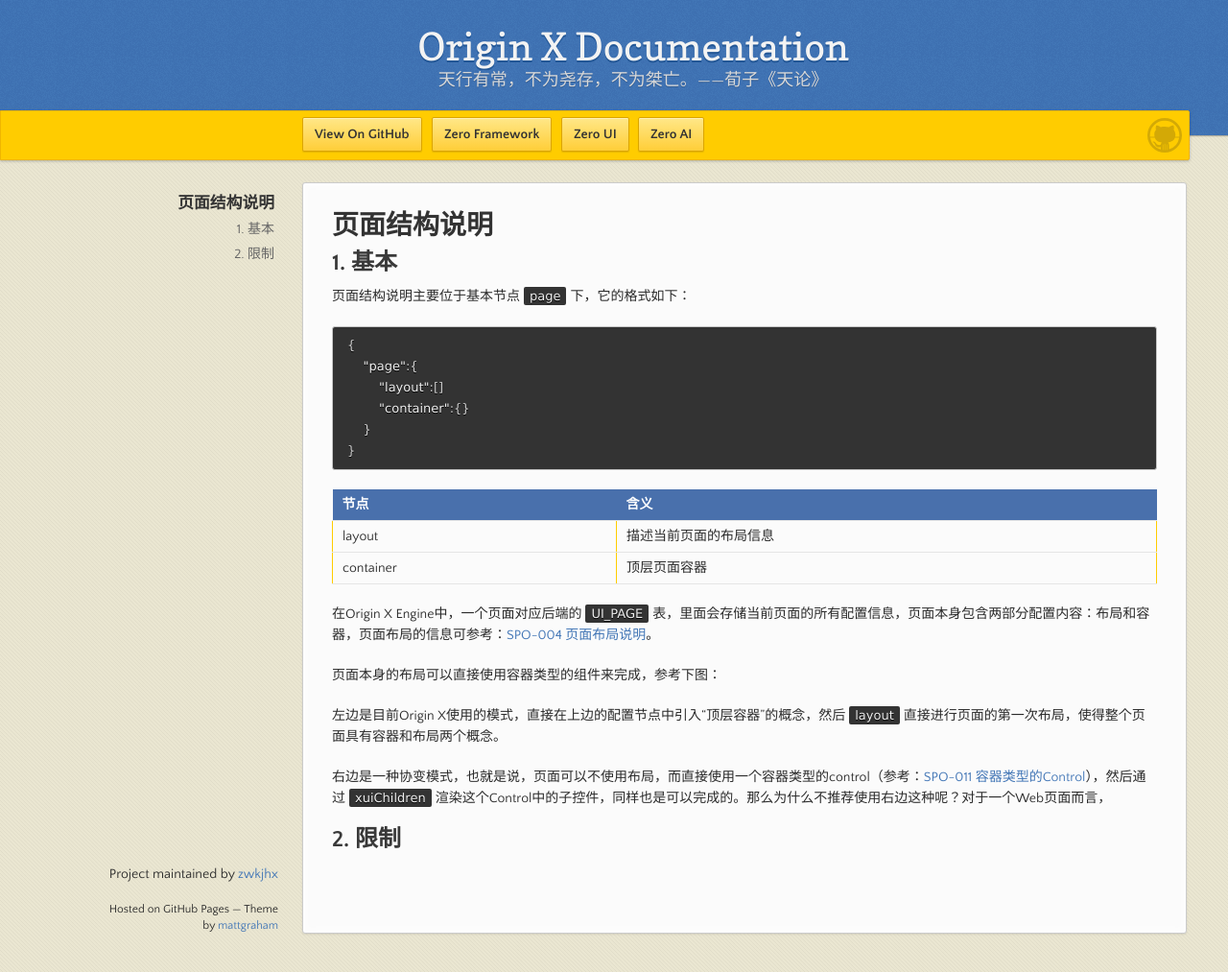
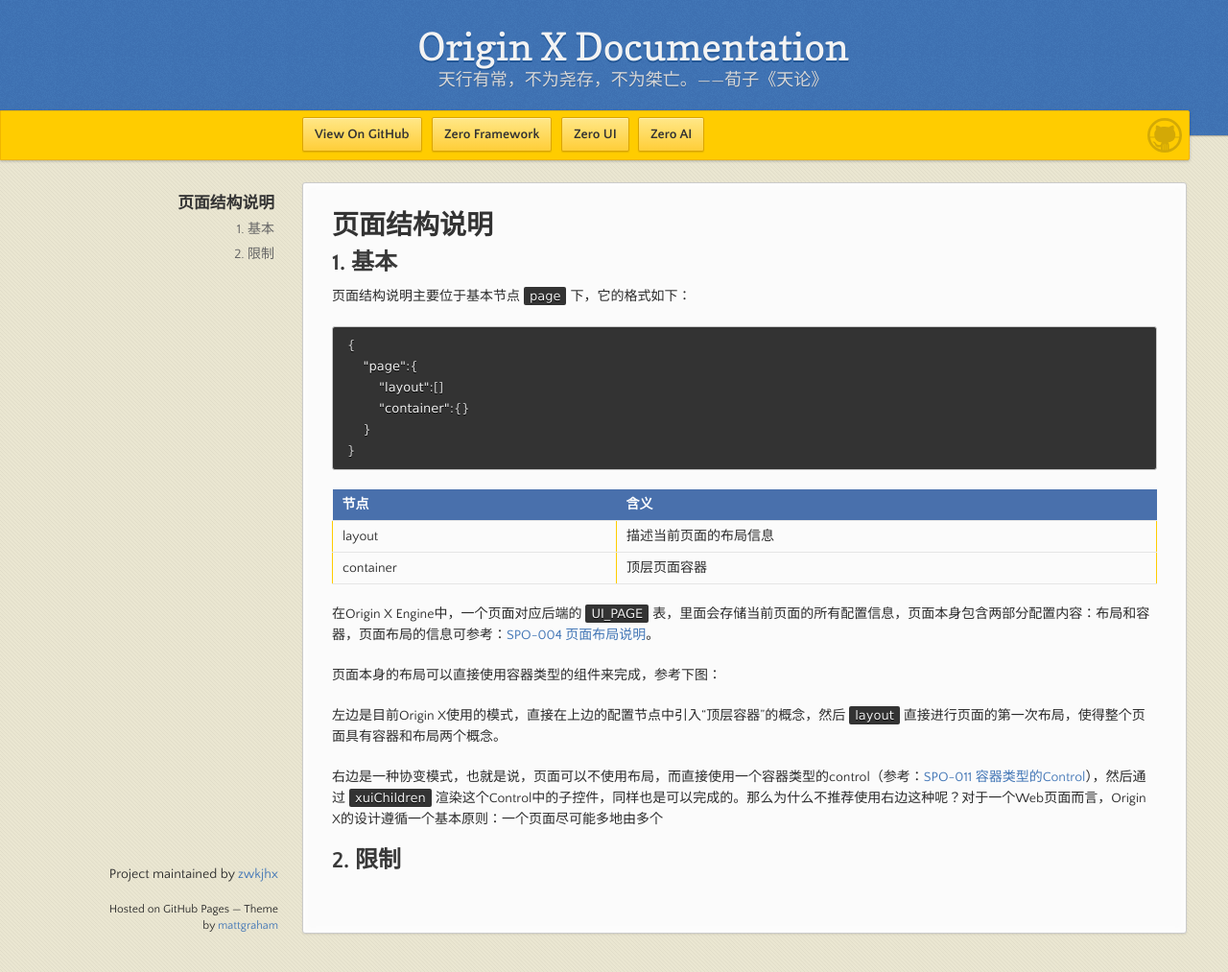
Before and after one commit to zwkjhx/ox-doc, a Jekyll site: the page built from specification/3-origin-xgui-fan/spo-003-bu-ju-pei-zhi-gui-fan.md, in a window 1280 px wide and 1013 px high. Shown: the whole window at 96% size. Built offline with Jekyll 4.4.1, drawn with Linux system fonts in a browser that asks for light colours; our own code applies the rules of GitHub Pages for plain Markdown files.

Commit message:
Updates specification/3-origin-xgui-fan/spo-003-bu-ju-pei-zhi-gui-fan.md
Auto commit by GitBook Editor

```diff
--- a/specification/3-origin-xgui-fan/spo-003-bu-ju-pei-zhi-gui-fan.md
+++ b/specification/3-origin-xgui-fan/spo-003-bu-ju-pei-zhi-gui-fan.md
@@ -24,6 +24,6 @@
 
 左边是目前Origin X使用的模式，直接在上边的配置节点中引入“顶层容器”的概念，然后`layout`直接进行页面的第一次布局，使得整个页面具有容器和布局两个概念。
 
-右边是一种协变模式，也就是说，页面可以不使用布局，而直接使用一个容器类型的control（参考：[SPO-011 容器类型的Control](/specification/3-origin-xgui-fan/spo-011-rong-qi-lei-xing-de-control.md)），然后通过`xuiChildren`渲染这个Control中的子控件，同样也是可以完成的。那么为什么不推荐使用右边这种呢？对于一个Web页面而言，
+右边是一种协变模式，也就是说，页面可以不使用布局，而直接使用一个容器类型的control（参考：[SPO-011 容器类型的Control](/specification/3-origin-xgui-fan/spo-011-rong-qi-lei-xing-de-control.md)），然后通过`xuiChildren`渲染这个Control中的子控件，同样也是可以完成的。那么为什么不推荐使用右边这种呢？对于一个Web页面而言，Origin X的设计遵循一个基本原则：一个页面尽可能多地由多个
 
 ## 2. 限制
```
